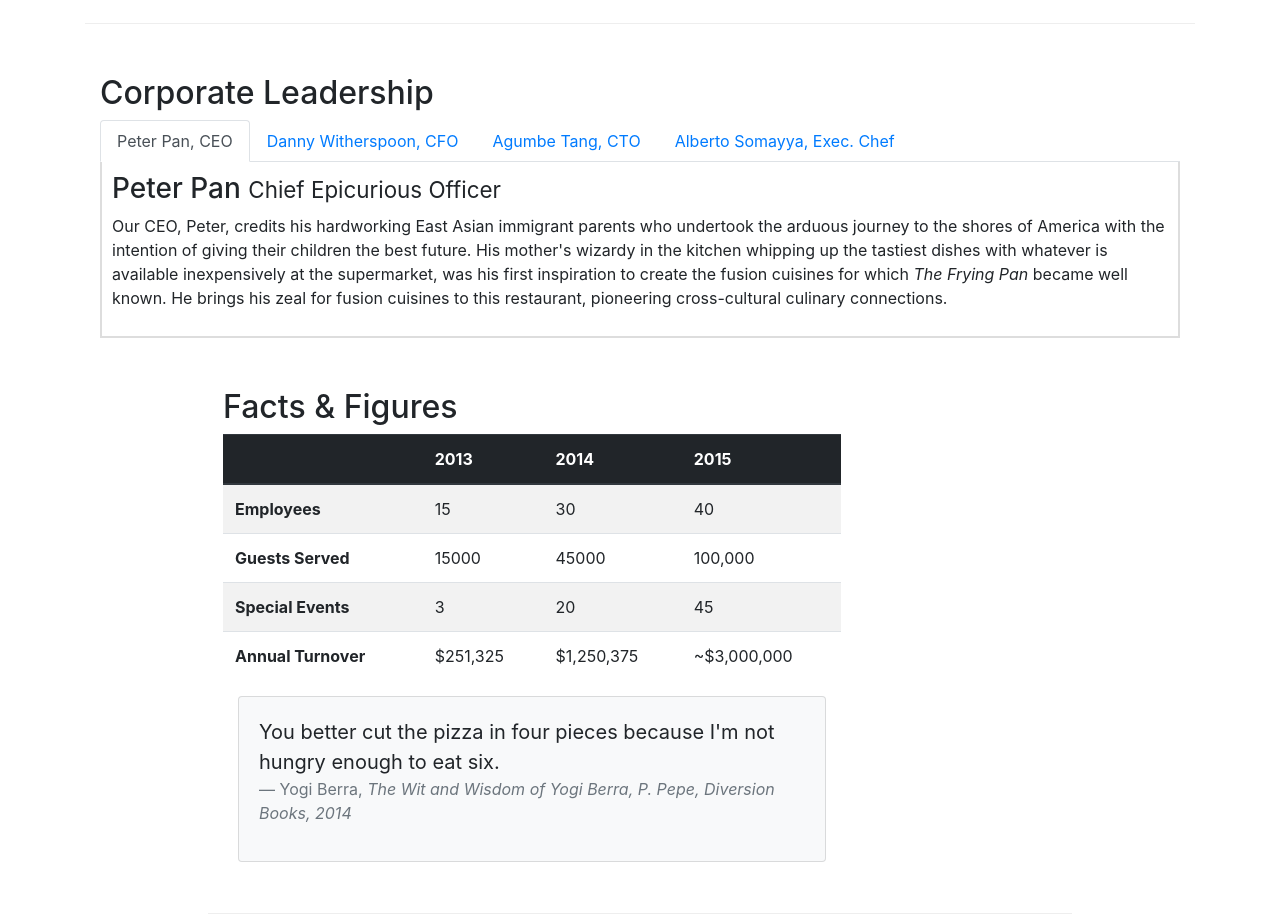
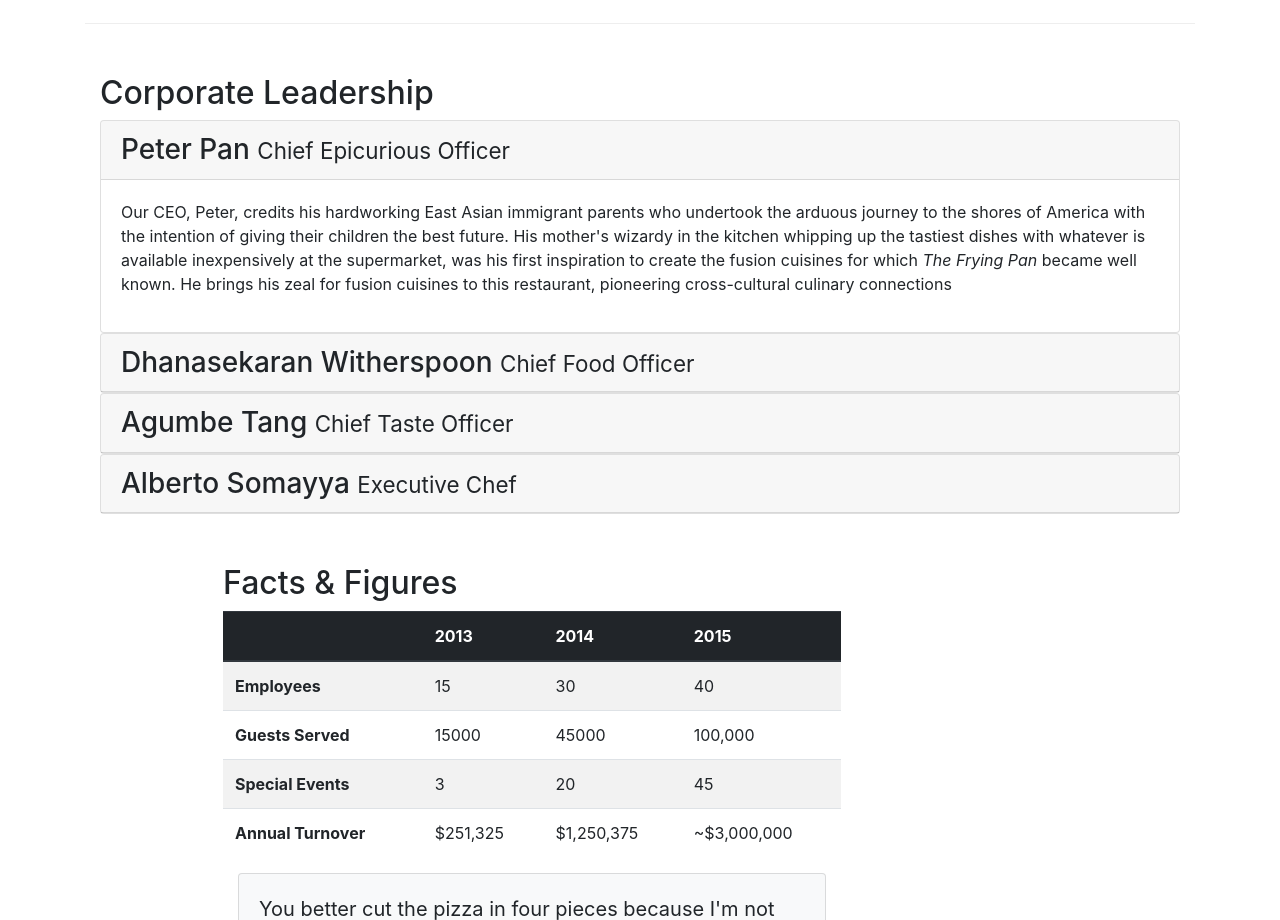
Before and after one commit to pavansaidiwakar/bootstrap, a website: page aboutus.html in a window 1280 px wide. Shown: the part 980-1900 px from the top of the page. Drawn offline with nearby package versions, Linux system fonts and the light colour scheme.

Commit message:
accordian

```diff
--- a/aboutus.html
+++ b/aboutus.html
@@ -97,44 +97,69 @@
         <div class="row row-content align-items-center">
             <div class="col-12">
                 <h2>Corporate Leadership</h2>
-                <ul class="nav nav-tabs">
-                    <li class="nav-item">
-                      <a class="nav-link active" href="#peter"
-                        role="tab" data-toggle="tab">Peter Pan, CEO</a>
-                    </li>
-                    <li class="nav-item">
-                      <a class="nav-link" href="#danny" role="tab"
-                        data-toggle="tab">Danny Witherspoon, CFO</a>
-                    </li>
-                    <li class="nav-item">
-                      <a class="nav-link" href="#agumbe"role="tab"
-                        data-toggle="tab">Agumbe Tang, CTO</a>
-                    </li>
-                    <li class="nav-item">
-                      <a class="nav-link" href="#alberto" role="tab"
-                        data-toggle="tab">Alberto Somayya, Exec. Chef</a>
-                    </li>
-                </ul>
-                <div class="tab-content">
-                  <div role="tabpanel" class="tab-pane fade show active" id="peter">
-                        <h3>Peter Pan <small>Chief Epicurious Officer</small></h3>
-                        <p class="d-none d-sm-block">Our CEO, Peter, credits his hardworking East Asian immigrant parents who undertook the arduous journey to the shores of America with the intention of giving their children the best future. His mother's wizardy in the kitchen whipping up the tastiest dishes with whatever is available inexpensively at the supermarket, was his first inspiration to create the fusion cuisines for which <em>The Frying Pan</em> became well known. He brings his zeal for fusion cuisines to this restaurant, pioneering cross-cultural culinary connections.</p>
+
+                <div id="accrodian">
+
+                  <div class="card">
+                        <div class="card-header" role="tab" id="peterhead">
+                        <h3 class="mb-0">
+                            <a data-toggle="collapse" data-target="#peter">
+                            Peter Pan <small>Chief Epicurious Officer</small>
+                            </a>
+                        </h3>
+                        </div>
+                        <div class="collapse show" id="peter" data-parent="#accordion">
+                            <div class="card-body">
+                                <p class="d-none d-sm-block">Our CEO, Peter, credits his hardworking East Asian immigrant parents who undertook the arduous journey to the shores of America with the intention of giving their children the best future. His mother's wizardy in the kitchen whipping up the tastiest dishes with whatever is available inexpensively at the supermarket, was his first inspiration to create the fusion cuisines for which <em>The Frying Pan</em> became well known. He brings his zeal for fusion cuisines to this restaurant, pioneering cross-cultural culinary connections</p>
+                            </div>
+                        </div>
                     </div>
 
-                 <div role="tabpanel" class="tab-pane fade" id="danny">
-                        <h3>Dhanasekaran Witherspoon <small>Chief Food Officer</small></h3>
+                    <div class="card">
+                            <div class="card-header" role="tab" id="dannyhead">
+                            <h3 class="mb-0">
+                                <a class="collapsed" data-toggle="collapse" data-target="#danny">
+                                Dhanasekaran Witherspoon <small>Chief Food Officer</small>
+                                </a>
+                            </h3>
+                        </div>
+                        <div class="collapse" id="danny" data-parent="#accordion">
+                            <div class="card-body">
                               <p class="d-none d-sm-block">Our CFO, Danny, as he is affectionately referred to by his colleagues, comes from a long established family tradition in farming and produce. His experiences growing up on a farm in the Australian outback gave him great appreciation for varieties of food sources. As he puts it in his own words, <em>Everything that runs, wins, and everything that stays, pays!</em></p>
                             </div>
+                        </div>
+                    </div>
 
-                <div role="tabpanel" class="tab-pane fade " id="agumbe">
-                        <h3>Agumbe Tang <small>Chief Taste Officer</small></h3>
+                    <div class="card">
+                            <div class="card-header" role="tab" id="agumbehead">
+                            <h3 class="mb-0">
+                                <a class="collapsed" data-toggle="collapse" data-target="#agumbe">
+                                Agumbe Tang <small>Chief Taste Officer</small>
+                                </a>
+                            </h3>
+                        </div>
+                        <div class="collapse" id="agumbe" data-parent="#accordion">
+                            <div class="card-body">
                               <p class="d-none d-sm-block" >Blessed with the most discerning gustatory sense, Agumbe, our CTO, personally ensures that every dish that we serve meets his exacting tastes. Our chefs dread the tongue lashing that ensues if their dish does not meet his exacting standards. He lives by his motto, <em>You click only if you survive my lick.</em></p>
                             </div>
+                        </div>
+                    </div>
 
-                <div role="tabpanel" class="tab-pane fade  " id="alberto">
-                        <h3>Alberto Somayya <small>Executive Chef</small></h3>
+                    <div class="card">
+                            <div class="card-header" role="tab" id="albertohead">
+                            <h3 class="mb-0">
+                                <a class="collapsed" data-toggle="collapse" data-target="#alberto">
+                                Alberto Somayya <small>Executive Chef</small>
+                                </a>
+                            </h3>
+                        </div>
+                        <div class="collapse" id="alberto" data-parent="#accordion">
+                            <div class="card-body">
                               <p class="d-none d-sm-block" >Award winning three-star Michelin chef with wide International experience having worked closely with whos-who in the culinary world, he specializes in creating mouthwatering Indo-Italian fusion experiences. He says, <em>Put together the cuisines from the two craziest cultures, and you get a winning hit! Amma Mia!</em></p>
                             </div>
+                        </div>
+                    </div>
+
 
                 </div>
 
```
Also changed, not shown: index.html (+1 -1 lines). Lines whose indentation alone changed are shown as unchanged.
